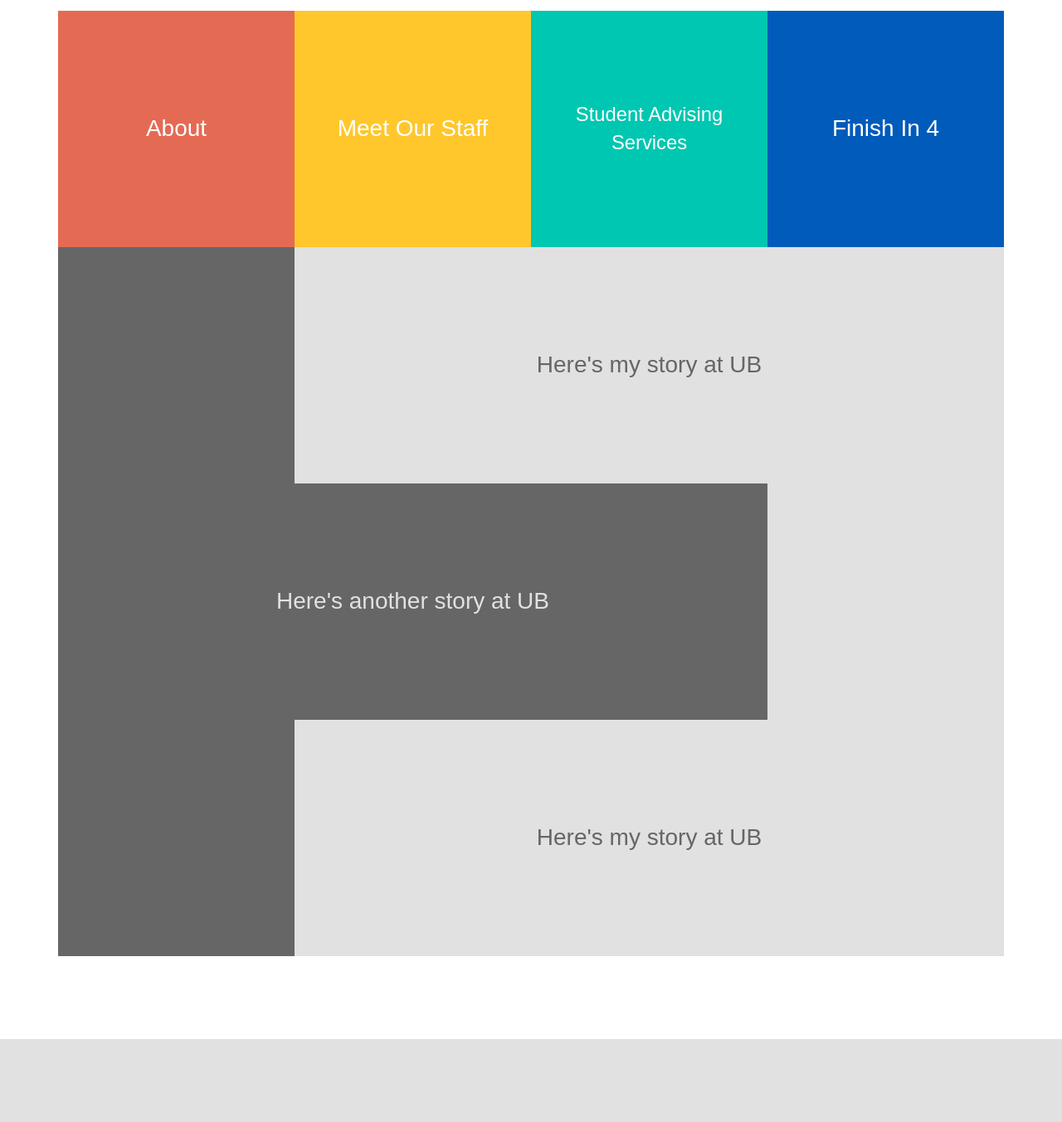
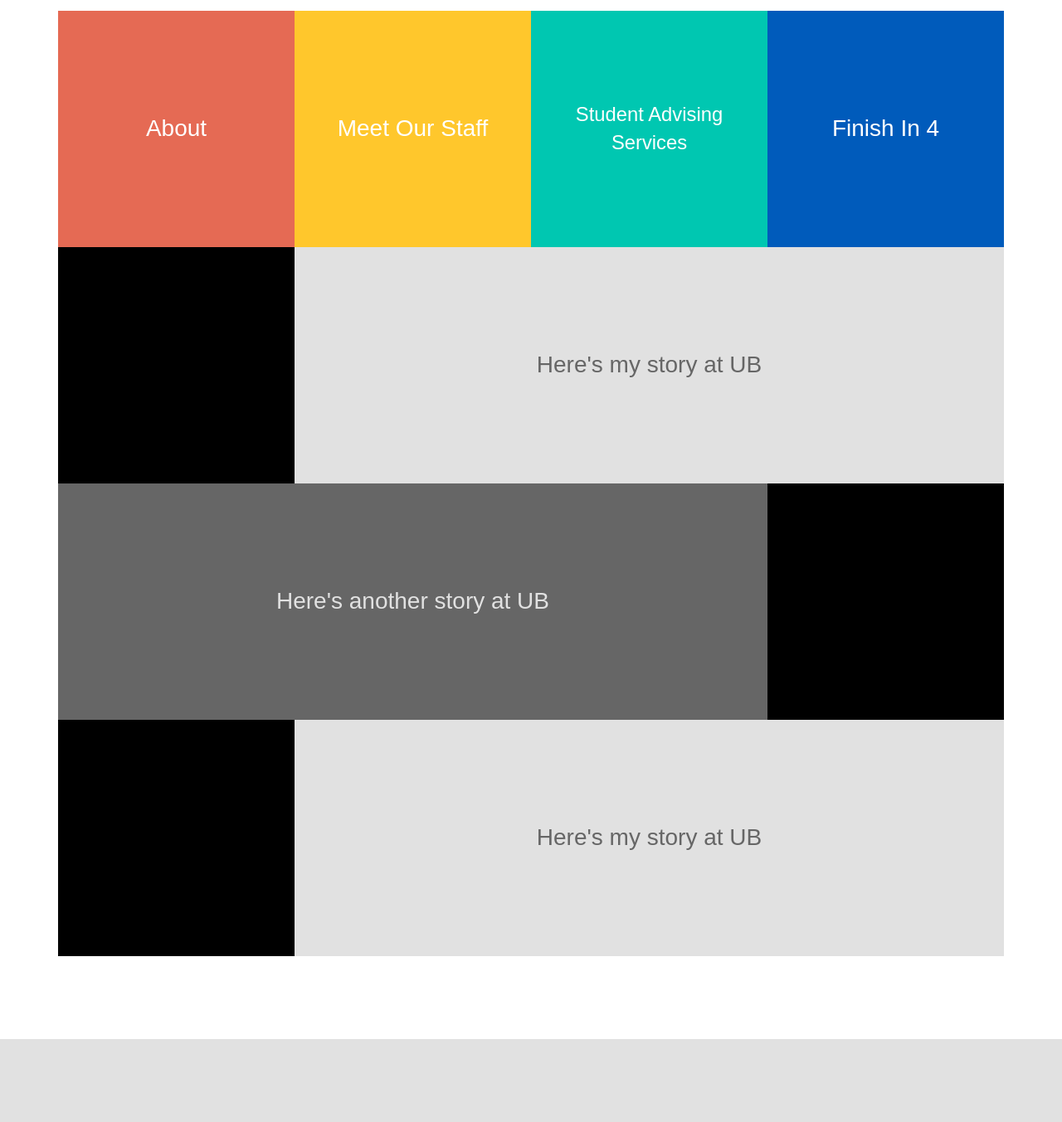
Before and after one commit to darrenlzh/studentsuccess, a website: page index.html in a window 1280 px wide. Shown: the part 1564-2917 px from the top of the page at 83% size. Drawn offline with Linux system fonts and the light colour scheme; a web font is replaced by a local one.

Commit message:
Minor updates and changes
Minor updates and changes...

```diff
--- a/_sass/_grid.sass
+++ b/_sass/_grid.sass
@@ -174,7 +174,7 @@
 #student-profile-1
   .student
     &__photo .view
-      background: $PutnamGray
+      background: black
     &__heading
       .view
         background: $BairdPoint
@@ -185,7 +185,7 @@
 #student-profile-2
   .student
     &__photo .view
-      background: $BairdPoint
+      background: black
     &__heading
       .view
         background: $PutnamGray
@@ -194,7 +194,7 @@
 #student-profile-3
   .student
     &__photo .view
-      background: $PutnamGray
+      background: black
     &__heading
       .view
         background: $BairdPoint
```
Also changed, not shown: _site/css/main.css, css/main.css.
